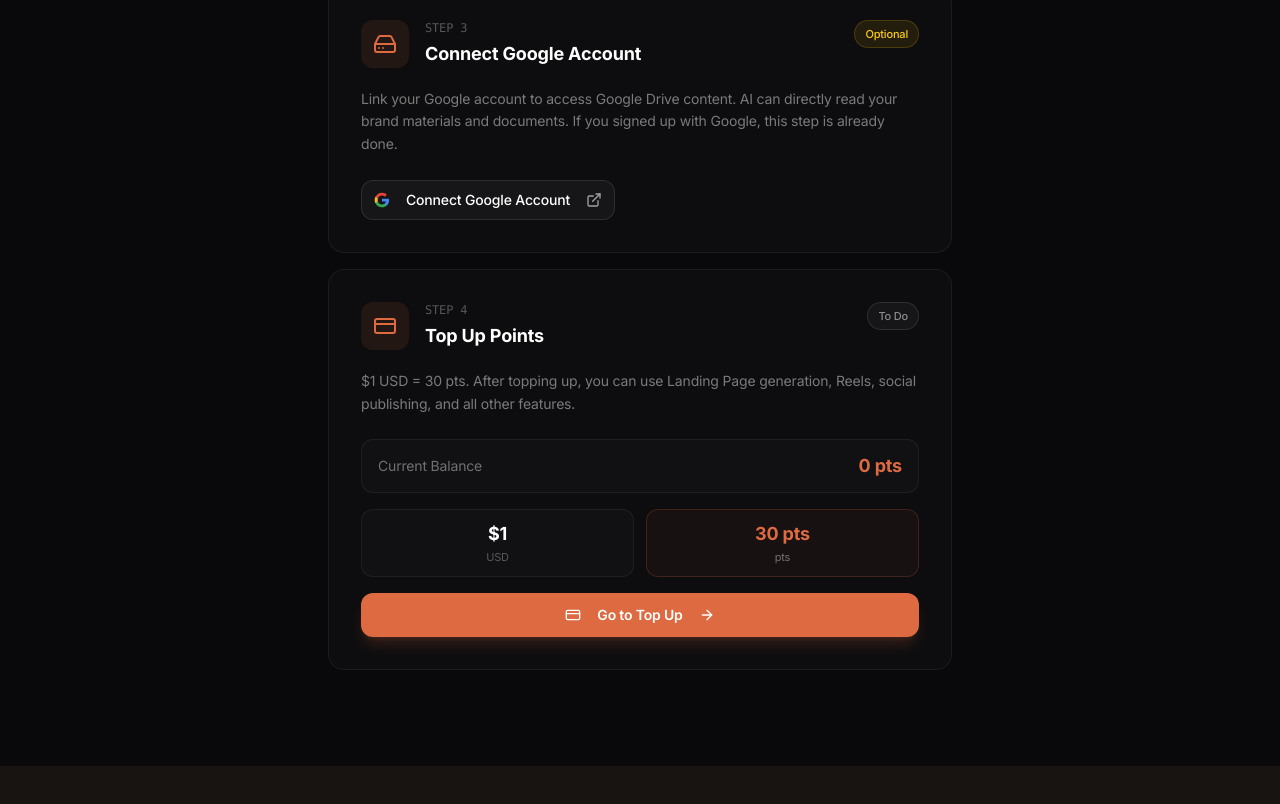
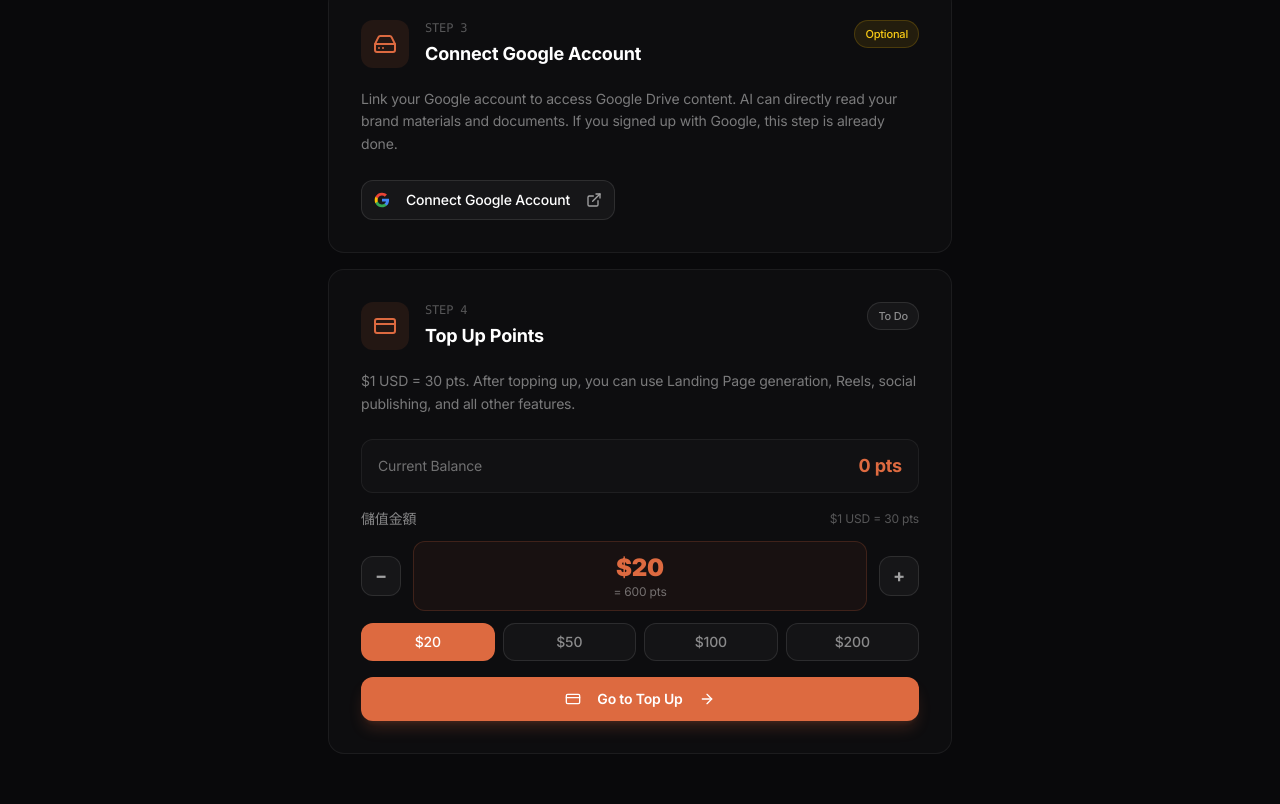
Before and after one commit to MarinChen99097/marketingx-site, a Next.js app: page /en/get-started in a window 1280 px wide. Shown: the part 970-1774 px from the top of the page. Before the commit the page ends 1736 px from the top, so only its background shows below. Built offline with nearby package versions, Linux system fonts and the light colour scheme; no server answers; sample sign-in values are in the browser's storage.

Commit message:
feat: custom topup amount selector (min 0, +/- buttons, quick presets)

```diff
--- a/app/[locale]/get-started/page.tsx
+++ b/app/[locale]/get-started/page.tsx
@@ -72,6 +72,7 @@ export default function GetStartedPage() {
   const [prevCredits, setPrevCredits] = useState<number | null>(null);
   const [topupSuccess, setTopupSuccess] = useState(false);
   const [copied, setCopied] = useState(false);
+  const [topupAmount, setTopupAmount] = useState(20);
   const [metaConnected, setMetaConnected] = useState(false);
   const [googleConnected, setGoogleConnected] = useState(false);
   const [loading, setLoading] = useState(true);
@@ -237,7 +238,7 @@ export default function GetStartedPage() {
     localStorage.setItem("mx_prev_credits", String(userCredits));
     try {
       const res = await api.post("/pricing/checkout", {
-        amount_usd: 20,
+        amount_usd: topupAmount,
         success_url: `${window.location.origin}/${locale}/get-started?topup=success`,
         cancel_url: `${window.location.origin}/${locale}/get-started`,
       });
@@ -456,14 +457,37 @@ export default function GetStartedPage() {
               <span className="text-lg font-bold text-[hsl(16,70%,56%)]">{userCredits} pts</span>
             </div>
 
-            <div className="grid grid-cols-2 gap-3 text-center">
-              <div className="px-3 py-2.5 rounded-xl border border-white/[0.06] bg-white/[0.02]">
-                <div className="text-lg font-bold text-white">$1</div>
-                <div className="text-[11px] text-white/30">{t("step4.usd")}</div>
+            {/* Amount selector */}
+            <div className="space-y-3">
+              <div className="flex items-center justify-between">
+                <span className="text-sm text-white/50">儲值金額</span>
+                <span className="text-xs text-white/30">$1 USD = 30 pts</span>
               </div>
-              <div className="px-3 py-2.5 rounded-xl border border-[hsl(16,70%,56%)]/20 bg-[hsl(16,70%,56%)]/5">
-                <div className="text-lg font-bold text-[hsl(16,70%,56%)]">30 pts</div>
-                <div className="text-[11px] text-white/40">{t("step4.pts")}</div>
+              <div className="flex items-center gap-3">
+                <button
+                  onClick={() => setTopupAmount(Math.max(20, topupAmount - 10))}
+                  className="w-10 h-10 rounded-lg border border-white/10 bg-white/[0.04] hover:bg-white/[0.08] text-white/60 text-lg font-bold transition-colors"
+                >−</button>
+                <div className="flex-1 text-center py-2.5 rounded-xl border border-[hsl(16,70%,56%)]/20 bg-[hsl(16,70%,56%)]/5">
+                  <div className="text-2xl font-black text-[hsl(16,70%,56%)]">${topupAmount}</div>
+                  <div className="text-xs text-white/40">= {topupAmount * 30} pts</div>
+                </div>
+                <button
+                  onClick={() => setTopupAmount(topupAmount + 10)}
+                  className="w-10 h-10 rounded-lg border border-white/10 bg-white/[0.04] hover:bg-white/[0.08] text-white/60 text-lg font-bold transition-colors"
+                >+</button>
+              </div>
+              {/* Quick amount buttons */}
+              <div className="grid grid-cols-4 gap-2">
+                {[20, 50, 100, 200].map((amt) => (
+                  <button
+                    key={amt}
+                    onClick={() => setTopupAmount(amt)}
+                    className={`py-2 rounded-lg text-sm font-medium transition-all ${topupAmount === amt ? "bg-[hsl(16,70%,56%)] text-white" : "border border-white/10 bg-white/[0.03] text-white/50 hover:bg-white/[0.06]"}`}
+                  >
+                    ${amt}
+                  </button>
+                ))}
               </div>
             </div>
 
```
